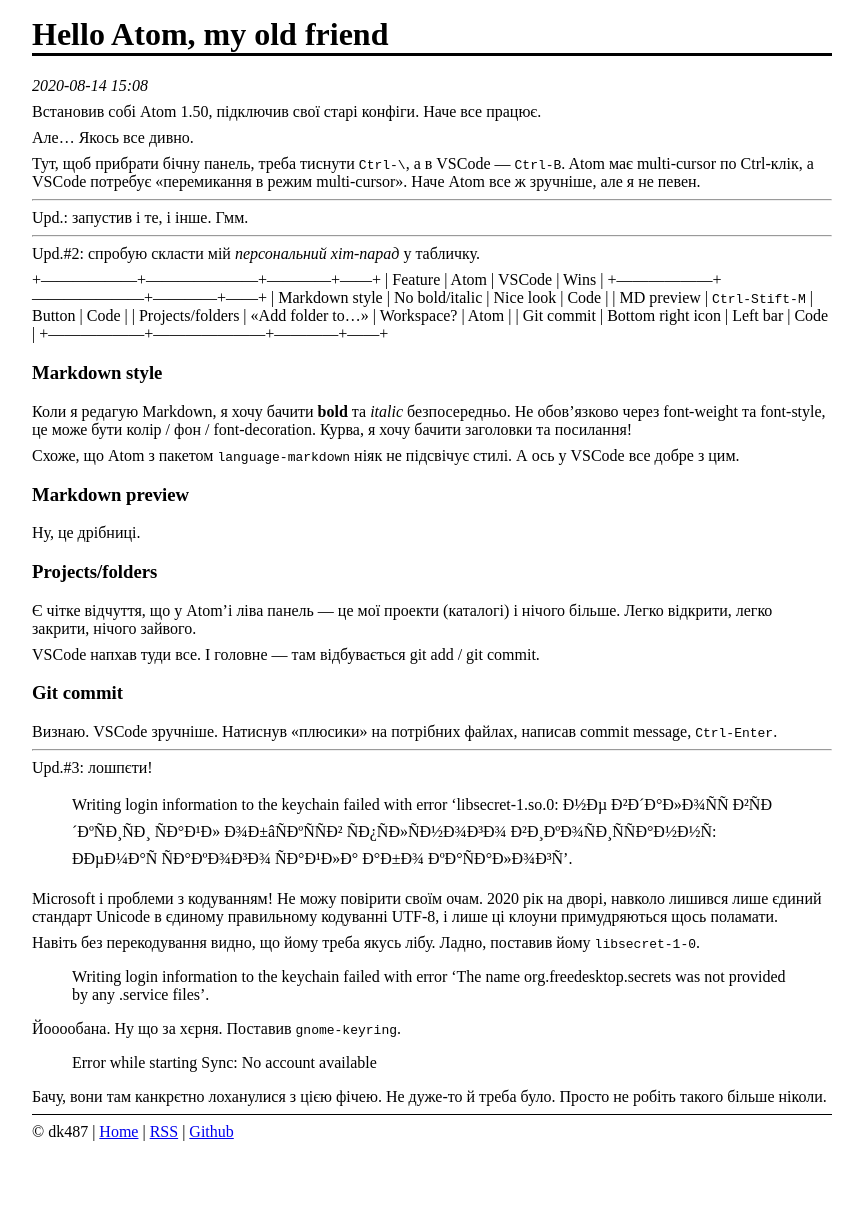
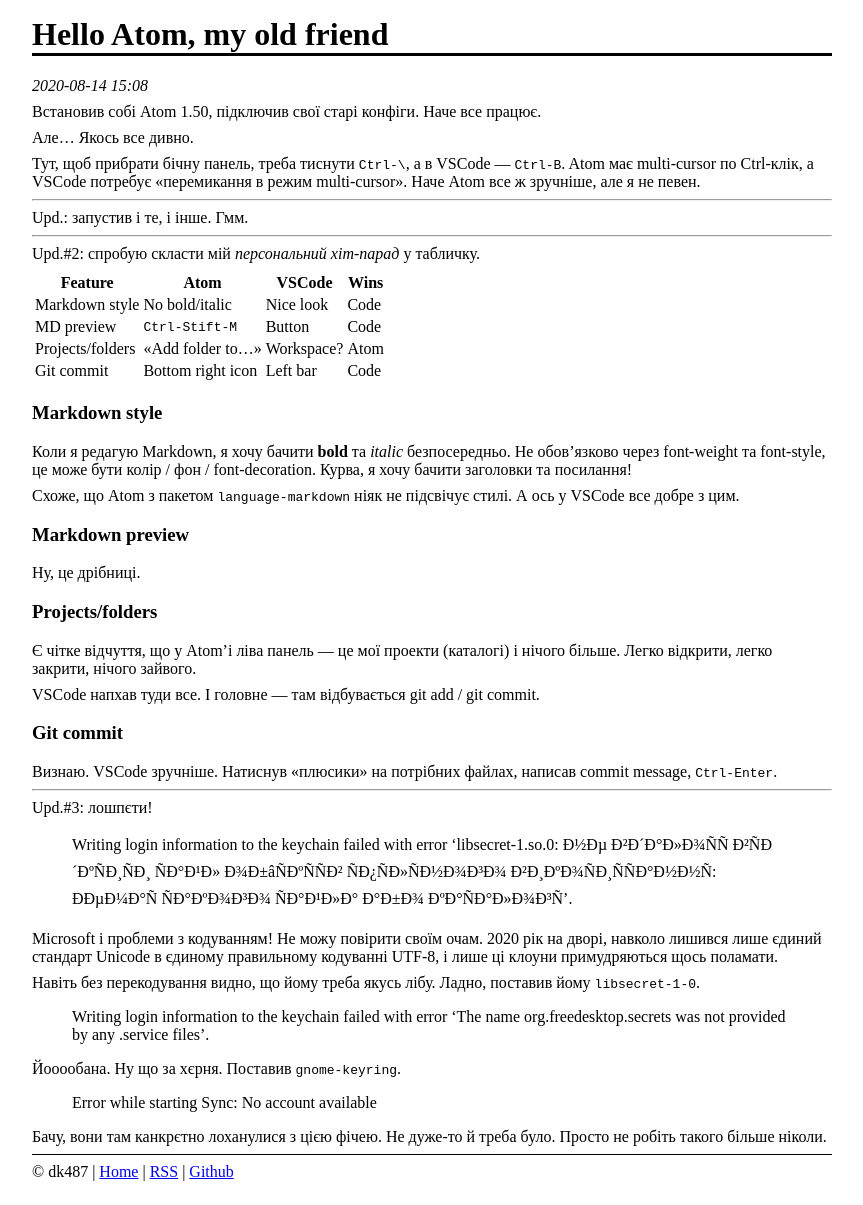
Before and after one commit to dk487/test.de.co.ua, a Jekyll site: the page built from _posts/2020-08-14-hello-atom-my-old-friend.markdown, in a window 1280 px wide. Shown: the whole page, without its empty margins (208-1071 px from the left). Built offline with Jekyll 4.4.1, drawn with Linux system fonts in a browser that asks for light colours; before the commit the page ends 1165 px from its top, so only the background shows below that.

Commit message:
Fix table

```diff
--- a/_posts/2020-08-14-hello-atom-my-old-friend.markdown
+++ b/_posts/2020-08-14-hello-atom-my-old-friend.markdown
@@ -19,14 +19,12 @@
 
 Upd.#2: спробую скласти мій _персональний хіт-парад_ у табличку.
 
-+------------------+---------------------+------------+------+
-| Feature          | Atom                | VSCode     | Wins |
-+------------------+---------------------+------------+------+
-| Markdown style   | No bold/italic      | Nice look  | Code |
-| MD preview       | `Ctrl-Stift-M`      | Button     | Code |
-| Projects/folders | «Add folder to…»    | Workspace? | Atom |
-| Git commit       | Bottom right icon   | Left bar   | Code |
-+------------------+---------------------+------------+------+
+ Feature          | Atom                | VSCode     | Wins
+------------------|---------------------|------------|------
+ Markdown style   | No bold/italic      | Nice look  | Code
+ MD preview       | `Ctrl-Stift-M`      | Button     | Code
+ Projects/folders | «Add folder to…»    | Workspace? | Atom
+ Git commit       | Bottom right icon   | Left bar   | Code
 
 
 ### Markdown style
```
